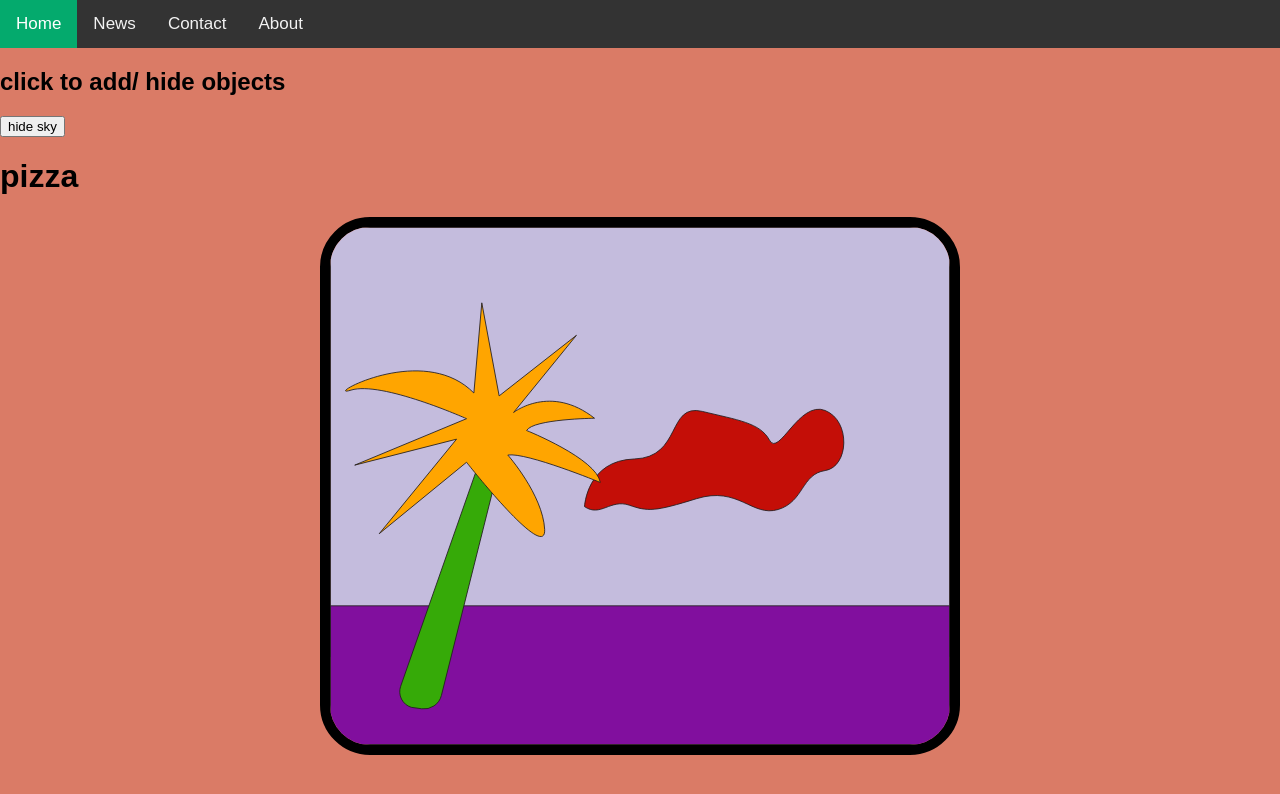
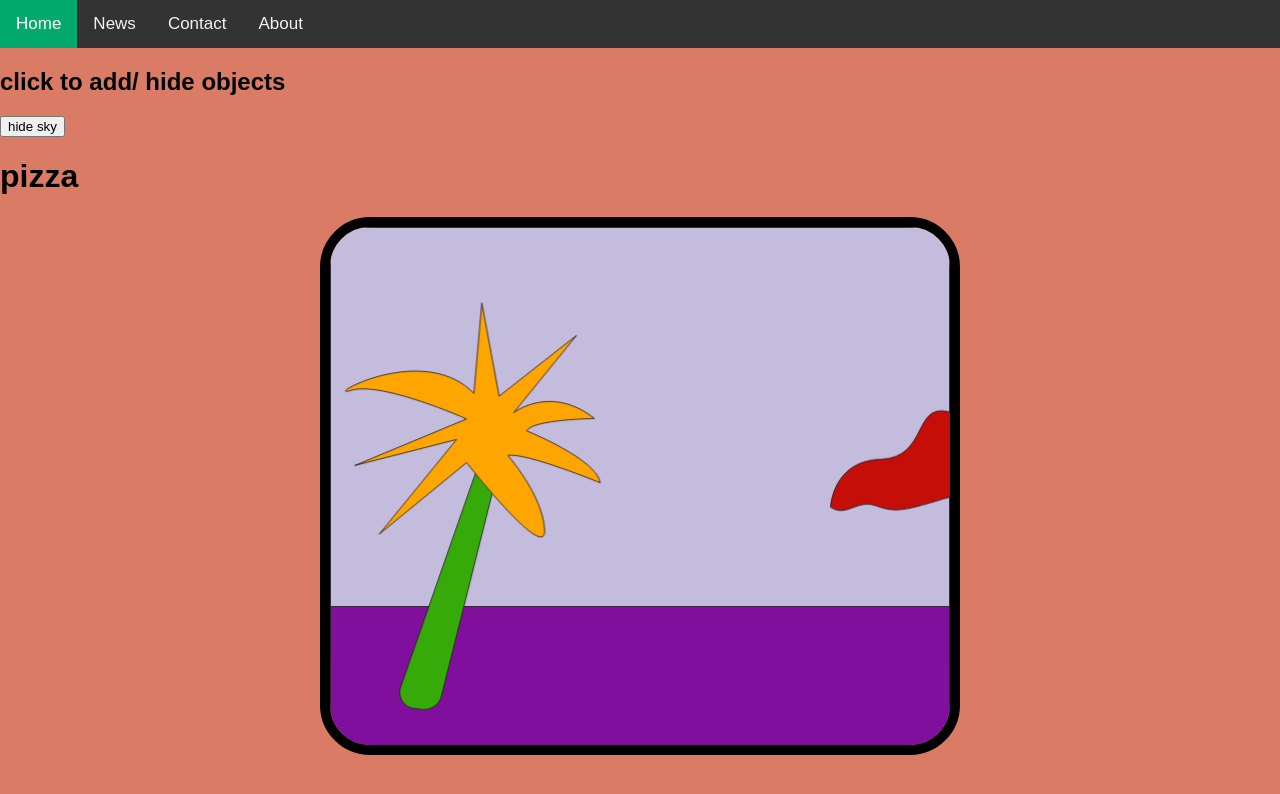
Before and after one commit to phillycheese007/webdesign-portfolio, a Jekyll site: the page built from PROJECTS/Project_2/index.html, in a window 1280 px wide. Shown: the top 794 px of the page. Built offline with Jekyll 4.4.1, drawn with Linux system fonts in a browser that asks for light colours.

Commit message:
Update index.html

```diff
--- a/PROJECTS/Project_2/index.html
+++ b/PROJECTS/Project_2/index.html
@@ -26,8 +26,77 @@ food: pizza
 
 
 <figure>
-  <img src="https://phillycheese007.github.io/webdesign-portfolio/assets/images/SVG/landscape-5.svg" alt="">
-</figure>
+  <svg xmlns="http://www.w3.org/2000/svg" viewBox="0 0 715.12 598.36">
+    <defs>
+      <style>
+      .cls-1{fill:#c4bcdd;}
+      .cls-1,.cls-2,.cls-3,.cls-4,.cls-5{stroke:#231f20;stroke-miterlimit:10;}
+      .cls-2{fill:#f7f7f7;}
+      .cls-3{fill:#be1e2d;}
+      .cls-4{fill:#8c6628;}
+      .cls-5{fill:#3fb549;}
+
+
+      @keyframes cloud_ANIMATION_1 {
+    0% {
+      visibility: visible;
+      transform: translateX(-100px);
+    }
+   50% {
+      visibility: visible;
+      transform: translateX(430px);
+    }
+    100% {
+      visibility: visible;
+      transform: translateX(-100px);
+    }
+  }
+
+
+  #TreeTopPath {
+    fill:orange !important ;
+  }
+  #TreeTrunkPath {
+    fill:rgb(54, 170, 8) !important ;
+  }
+  #ForegroundPath {
+    fill:rgb(129, 15, 158) !important ;
+  }
+  #CloudPath {
+    fill:rgb(196, 14, 7) !important ;
+  }
+
+  #CloudPath {
+    transform: translateX(-100px);
+    animation: cloud_ANIMATION_1 24s .5s ease infinite;
+  }
+
+
+
+
+      </style>
+    </defs>
+
+    <g id="sky">
+      <rect id="SkyPath" class="cls-1" x="0.5" y="0.5" width="714.12" height="495.55"/>
+    </g>
+
+    <g id="cloud">
+      <path id="CloudPath" class="cls-2" d="M364.29,323s2.5-53.45,57.5-55.06S459.29,203,500.12,213s66.67,13.06,77.5,33.2,34.17-46.17,64.17-34.27,27.5,65.24,0,69.4-24.17,35.84-54.17,45-45.83-27.5-94.17-12.5-55.83,15-77.5,7.5S382.62,335.5,364.29,323Z" transform="translate(0.5 0.5)"/>
+    </g>
+
+    <g id="Foreground">
+      <rect id="ForegroundPath" class="cls-3" x="0.5" y="437.61" width="714.12" height="160.25"/></g>
+
+      <g id="tree">
+        <g id="TreeGroup">
+          <path id="TreeTrunkPath" class="cls-4" d="M81,530l89.47-255.43h24.16L128,540.55A20.61,20.61,0,0,1,105.11,556l-11.85-1.66A18.87,18.87,0,0,1,81,530Z" transform="translate(0.5 0.5)"/>
+
+          <path id="TreeTopPath" class="cls-5" d="M157,271.25,56.3,353.75l89.17-109.17L28,274.58,157,220.91s-98.24-43.83-133.24-33,81.67-57.5,141.67,3.34l9.16-104.17,20,107.5,89.17-70-72.5,89.17s42.5-33.34,93.33,6.66c0,0-70.83.84-78.33,14.17,0,0,80.83,32.5,85,60,0,0-85-35-106.67-31.67,0,0,40.37,45.84,42.5,85.84S157,271.25,157,271.25Z" transform="translate(0.5 0.5)"/>
+        </g>
+      </g>
+
+  </svg></figure>
 
 
 
```
